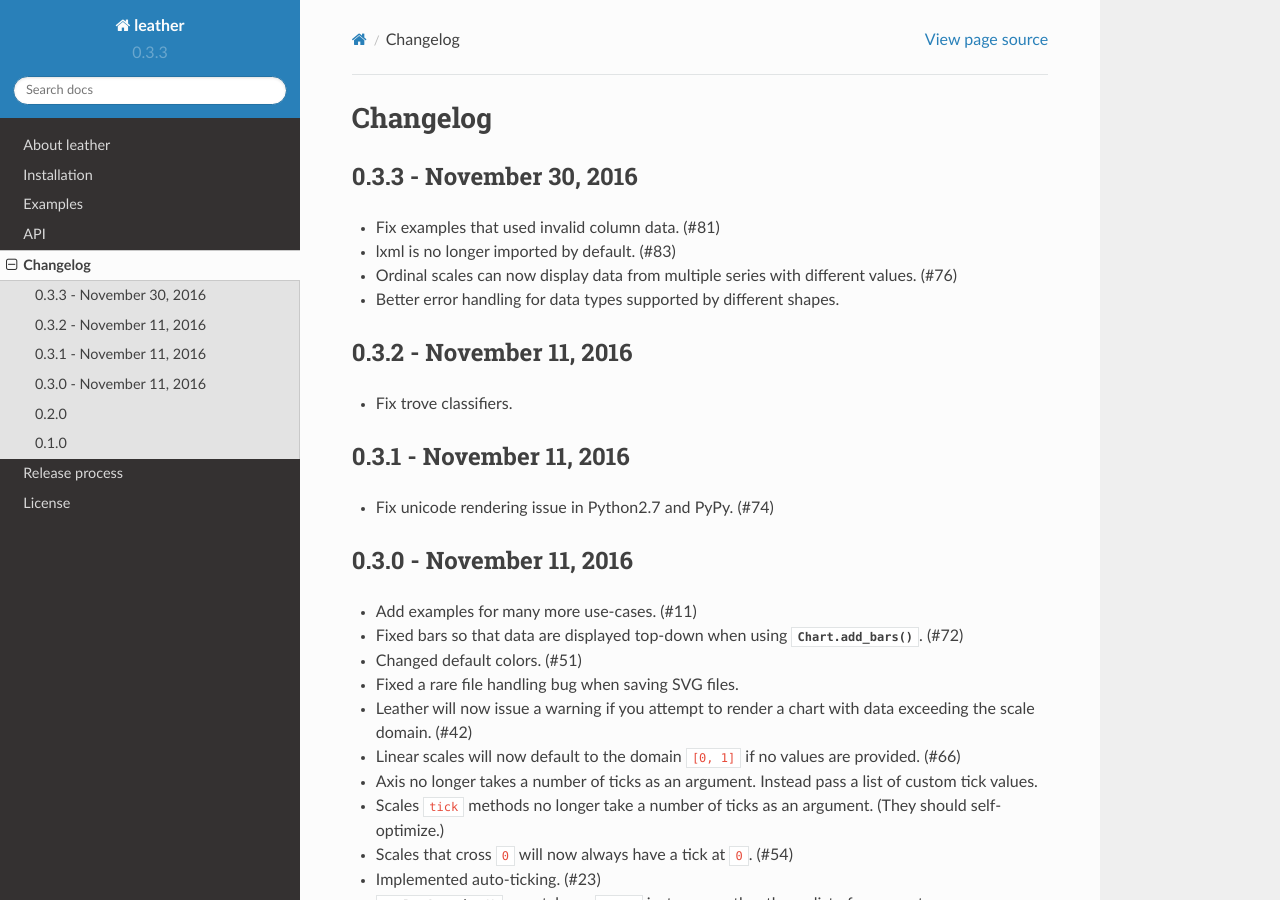
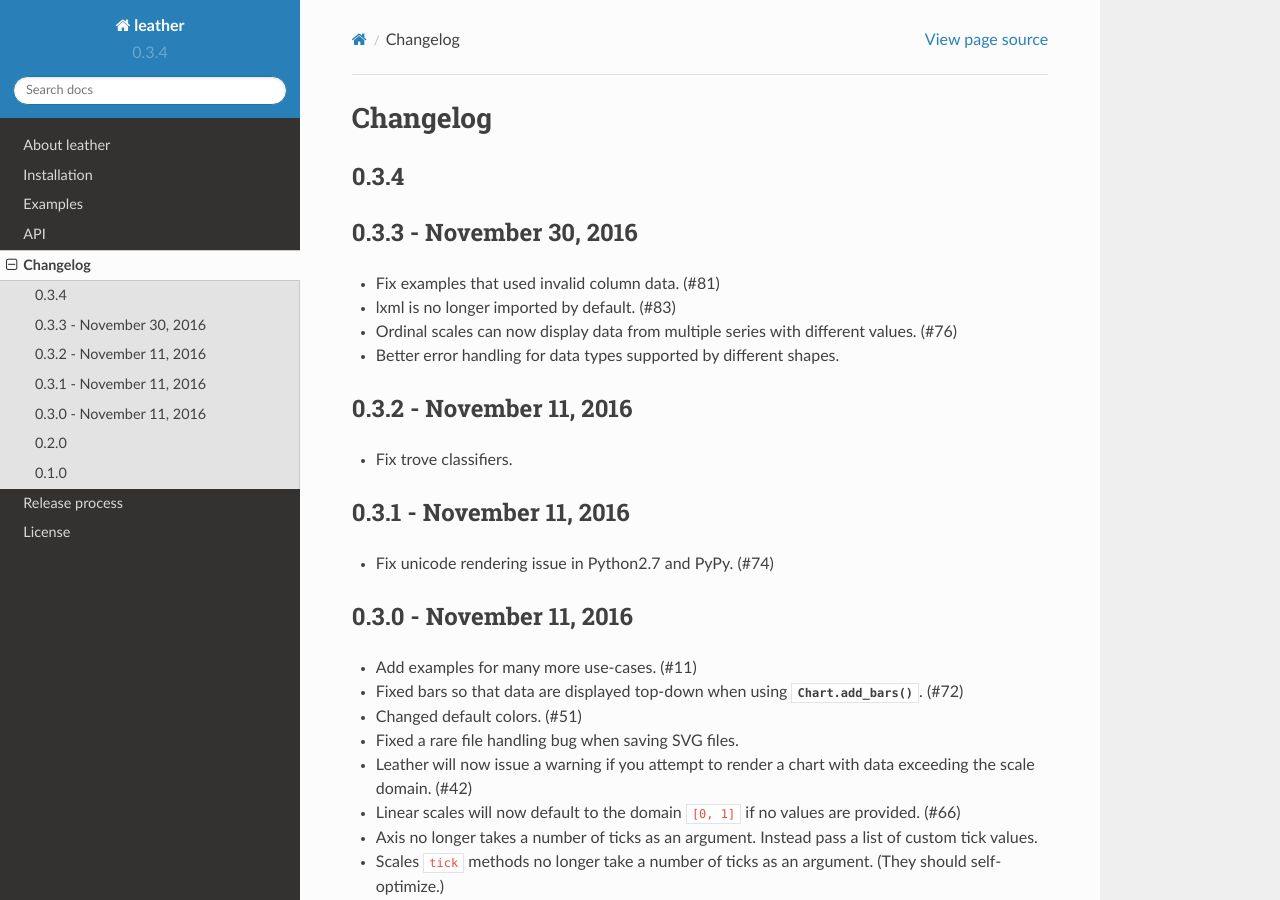
Before and after one commit to wireservice/leather, a Sphinx documentation site: the page built from docs/changelog.rst, in a window 1280 px wide and 900 px high. Built offline with Sphinx 7.4.7 and the Read the Docs theme 2.0.0, drawn with Linux system fonts in a browser that asks for light colours.

Commit message:
Rev to 0.3.4 for release.

```diff
--- a/CHANGELOG.rst
+++ b/CHANGELOG.rst
@@ -1,3 +1,8 @@
+0.3.4
+-----
+
+
+
 0.3.3 - November 30, 2016
 -------------------------
 
--- a/docs/conf.py
+++ b/docs/conf.py
@@ -27,8 +27,8 @@
 # Metadata
 project = u'leather'
 copyright = u'2016, Christopher Groskopf'
-version = '0.3.3'
-release = '0.3.3'
+version = '0.3.4'
+release = '0.3.4'
 
 exclude_patterns = ['_build']
 pygments_style = 'sphinx'
--- a/setup.py
+++ b/setup.py
@@ -8,7 +8,7 @@
 
 setup(
     name='leather',
-    version='0.3.3',
+    version='0.3.4',
     description='Python charting for 80% of humans.',
     long_description=open('README.rst').read(),
     author='Christopher Groskopf',
```
